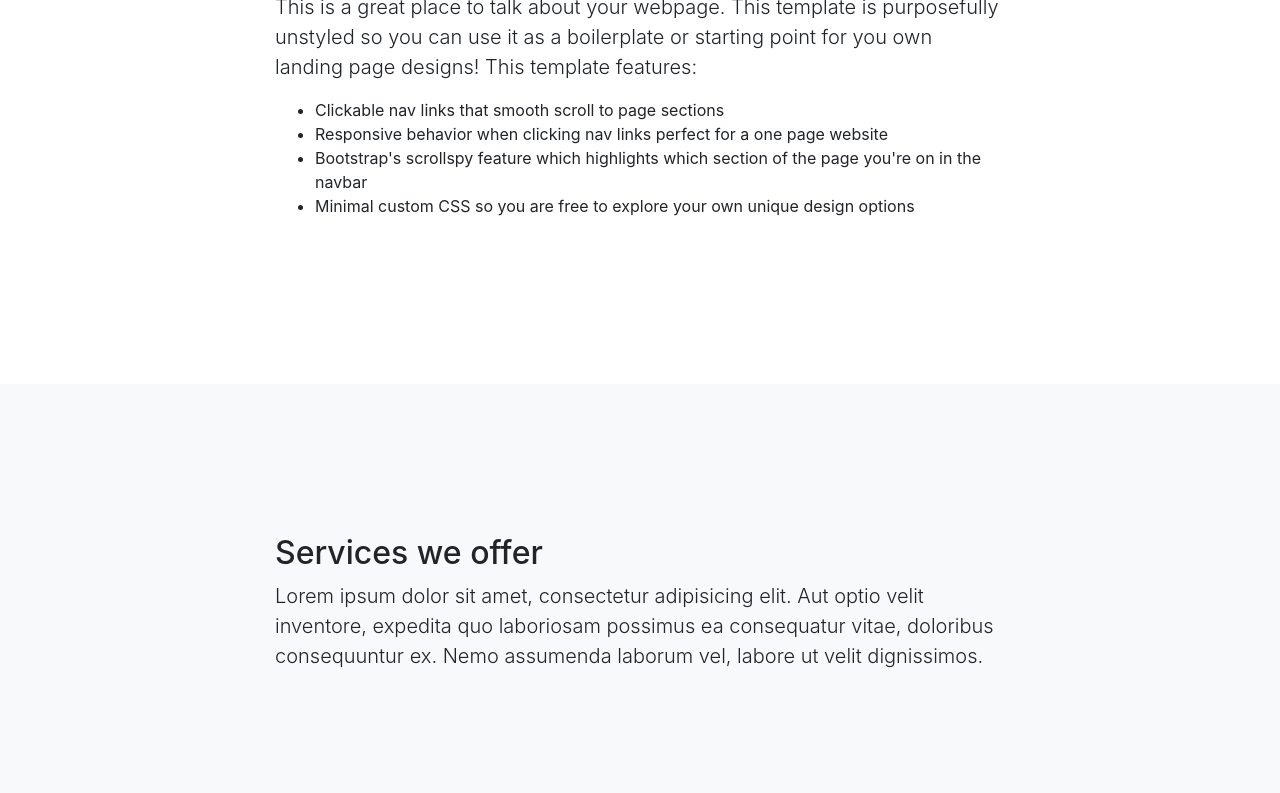
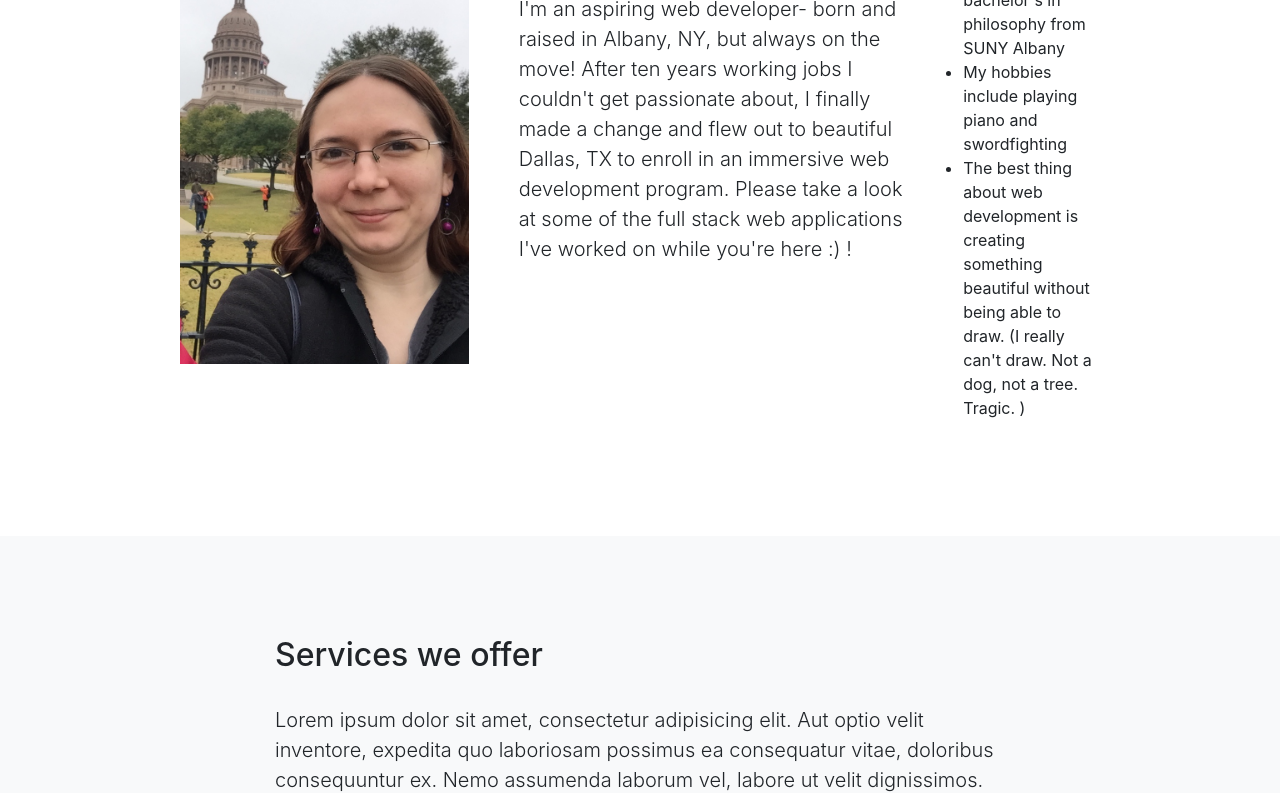
Before and after one commit to KaraCav/2018Portfolio, a website with bundled scripts: page index.html in a window 1280 px wide. Shown: the part 562-1355 px from the top of the page. Built offline with nearby package versions, Linux system fonts and the light colour scheme.

Commit message:
about me section

```diff
--- a/css/scrolling-nav.css
+++ b/css/scrolling-nav.css
@@ -3,9 +3,12 @@
  * Copyright 2013-2017 Start Bootstrap
  * Licensed under MIT (https://github.com/BlackrockDigital/startbootstrap-scrolling-nav/blob/master/LICENSE)
  */
-
+.mainHeader {
+  display: flex;
+  flex-direction: row;
+}
 header {
-  padding: 154px 0 100px;
+  padding: 104px 0 100px;
   background-color: #ffc1a8;
 }
 
@@ -16,5 +19,13 @@ header {
 }
 
 section {
-  padding: 150px 0;
+  padding: 100px 0;
 }
+.mePic {
+  height: 50vh;
+  margin-right: 50px;
+}
+.lead {
+  font-size: 20px;
+  margin-top: 30px;
+}
--- a/index.html
+++ b/index.html
@@ -54,16 +54,22 @@
   <section id="about">
     <div class="container">
       <div class="row">
-        <div class="col-lg-8 mx-auto">
-          <h2>About this page</h2>
-          <p class="lead">This is a great place to talk about your webpage. This template is purposefully unstyled so you can use it as a
-            boilerplate or starting point for you own landing page designs! This template features:</p>
-          <ul>
-            <li>Clickable nav links that smooth scroll to page sections</li>
-            <li>Responsive behavior when clicking nav links perfect for a one page website</li>
-            <li>Bootstrap's scrollspy feature which highlights which section of the page you're on in the navbar</li>
-            <li>Minimal custom CSS so you are free to explore your own unique design options</li>
-          </ul>
+        <div class="col-lg-10 mx-auto">
+          <h2>About Me</h2>
+          <div class="mainHeader">
+            <img src="./pictures/me-pic.jpg" class="mePic">
+            <p class="lead">I'm an aspiring web developer- born and raised in Albany, NY, but always on the move! After ten years working
+              jobs I couldn't get passionate about, I finally made a change and flew out to beautiful Dallas, TX to enroll
+              in an immersive web development program. Please take a look at some of the full stack web applications I've
+              worked on while you're here :&#41 !
+            </p>
+            <ul>
+              <li>I have a bachelor's in philosophy from SUNY Albany</li>
+              <li>My hobbies include playing piano and swordfighting</li>
+              <li>The best thing about web development is creating something beautiful without being able to draw. (I really
+                can't draw. Not a dog, not a tree. Tragic. &#41</li>
+            </ul>
+          </div>
         </div>
       </div>
     </div>
```
Also changed, not shown: pictures/me-pic.jpg (added).
